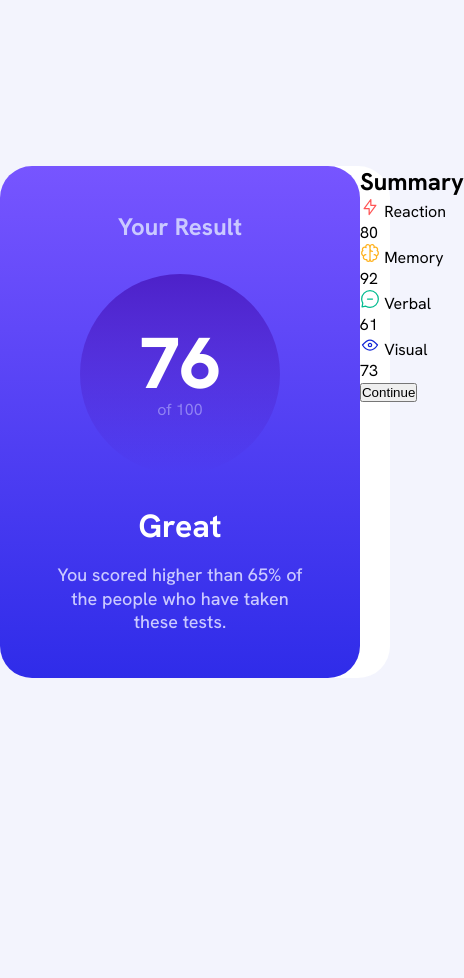
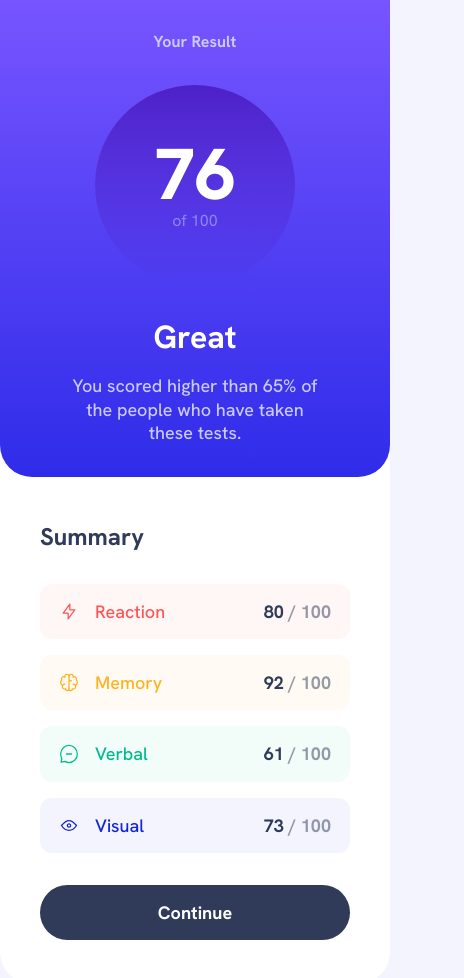
Before and after one commit to EricBrianb12/frontendmentor-projects, a plain HTML site: page sumarry-component/index.html in a window 390 px wide. Shown: the whole page, 464 px wide, since content can reach past the window. Before the commit the page ends 844 px from the top, so only its background shows below. Drawn offline with Linux system fonts and the light colour scheme.

Commit message:
Deixando o projeto responsivo

```diff
--- a/sumarry-component/index.html
+++ b/sumarry-component/index.html
@@ -27,42 +27,42 @@
       </div>
     </section>
 
-    <section class="summary-card">
+    <section class="summary-card navy-950">
       <h2>Summary</h2>
       <ul class="summary-list">
         <li class="summary-item reaction">
           <div class="summary-label">
             <img src="./assets/images/icon-reaction.svg" alt="">
-            <span>Reaction</span>
+            <span class="textPreset05-m red-400">Reaction</span>
           </div>
-          <p class="summary-score">80</p>
+          <p class="summary-score textPreset05-b navy-950">80</p>
         </li>
 
         <li class="summary-item memory">
           <div class="summary-label">
             <img src="./assets/images/icon-memory.svg" alt="">
-            <span>Memory</span>
+            <span class="textPreset05-m yellow-400">Memory</span>
           </div>
-          <p class="summary-score">92</p>
+          <p class="summary-score textPreset05-b navy-950">92</p>
         </li>
 
         <li class="summary-item verbal">
           <div class="summary-label">
             <img src="./assets/images/icon-verbal.svg" alt="">
-            <span>Verbal</span>
+            <span class="textPreset05-m green-500">Verbal</span>
           </div>
-          <p class="summary-score">61</p>
+          <p class="summary-score textPreset05-b navy-950">61</p>
         </li>
 
         <li class="summary-item visual">
           <div class="summary-label">
             <img src="./assets/images/icon-visual.svg" alt="">
-            <span>Visual</span>
+            <span class="textPreset05-m blue-800">Visual</span>
           </div>
-          <p class="summary-score">73</p>
+          <p class="summary-score textPreset05-b navy-950">73</p>
         </li>
       </ul>
-      <button type="button">Continue</button>
+      <button type="button" class="btn-primary textPreset05-b white">Continue</button>
     </section>
   </article>
 </body>
--- a/sumarry-component/styles/global.css
+++ b/sumarry-component/styles/global.css
@@ -19,8 +19,42 @@ body {
   font-size: 1.6rem;
   background-color: var(--blue-50);
   font-family: var(--font-family);
+  padding-inline: 40px;
 }
 
 ul {
   list-style: none;
 }
+
+.btn-primary {
+  position: relative;
+  width: 100%;
+  border-radius: 100px;
+  border: none;
+  padding-block: 15.5px;
+  background: var(--navy-950);
+  cursor: pointer;
+  z-index: 1;
+}
+
+.btn-primary::before {
+  content: "";
+  position: absolute;
+  inset: 0;
+  background: var(--gradient02);
+  border-radius: 100px;
+  transition: opacity 0.35s ease-in-out;
+  z-index: -1;
+  opacity: 0;
+}
+
+.btn-primary:hover::before {
+  opacity: 1;
+}
+
+@media (max-width: 767px) {
+  body {
+    padding-inline: 0px;
+    height: auto;
+  }
+}
--- a/sumarry-component/styles/summary-card.css
+++ b/sumarry-component/styles/summary-card.css
@@ -40,3 +40,65 @@
 .result-status p:nth-child(even) {
   width: 25ch;
 }
+
+.summary-card {
+  padding: 44px 40px;
+}
+
+.summary-list {
+  padding-block: 32px;
+  display: grid;
+  gap: 16px;
+}
+
+.summary-list li {
+  display: flex;
+  justify-content: space-between;
+  align-items: center;
+  padding: 16px 19px;
+  border-radius: 12px;
+  position: relative;
+}
+
+.summary-score::after {
+  content: " / 100";
+  color: var(--navy-950);
+  opacity: 50%;
+}
+
+.reaction {
+  background-color: var(--red-50);
+}
+
+.memory {
+  background-color: var(--yellow-50);
+}
+
+.verbal {
+  background-color: var(--green-50);
+}
+
+.visual {
+  background-color: var(--blue-50);
+}
+
+.summary-label {
+  display: flex;
+  gap: 16px;
+}
+
+@media (max-width: 767px) {
+  .main-content {
+    grid-template-columns: 1fr;
+  }
+
+  .result-card {
+    border-top-left-radius: 0;
+    border-top-right-radius: 0;
+    padding: 32px 57px;
+  }
+
+  .result-card h2 {
+    font-size: var(--textPreset05-b);
+  }
+}
```
